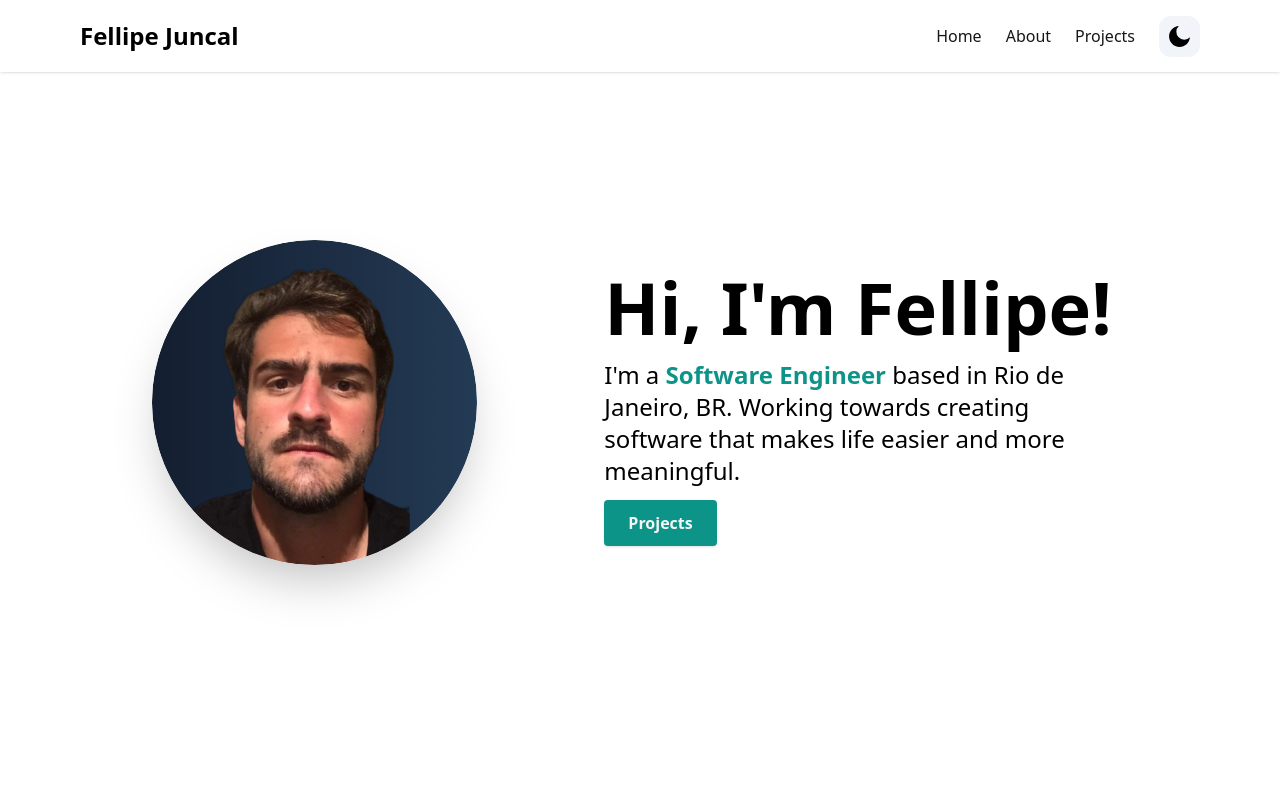
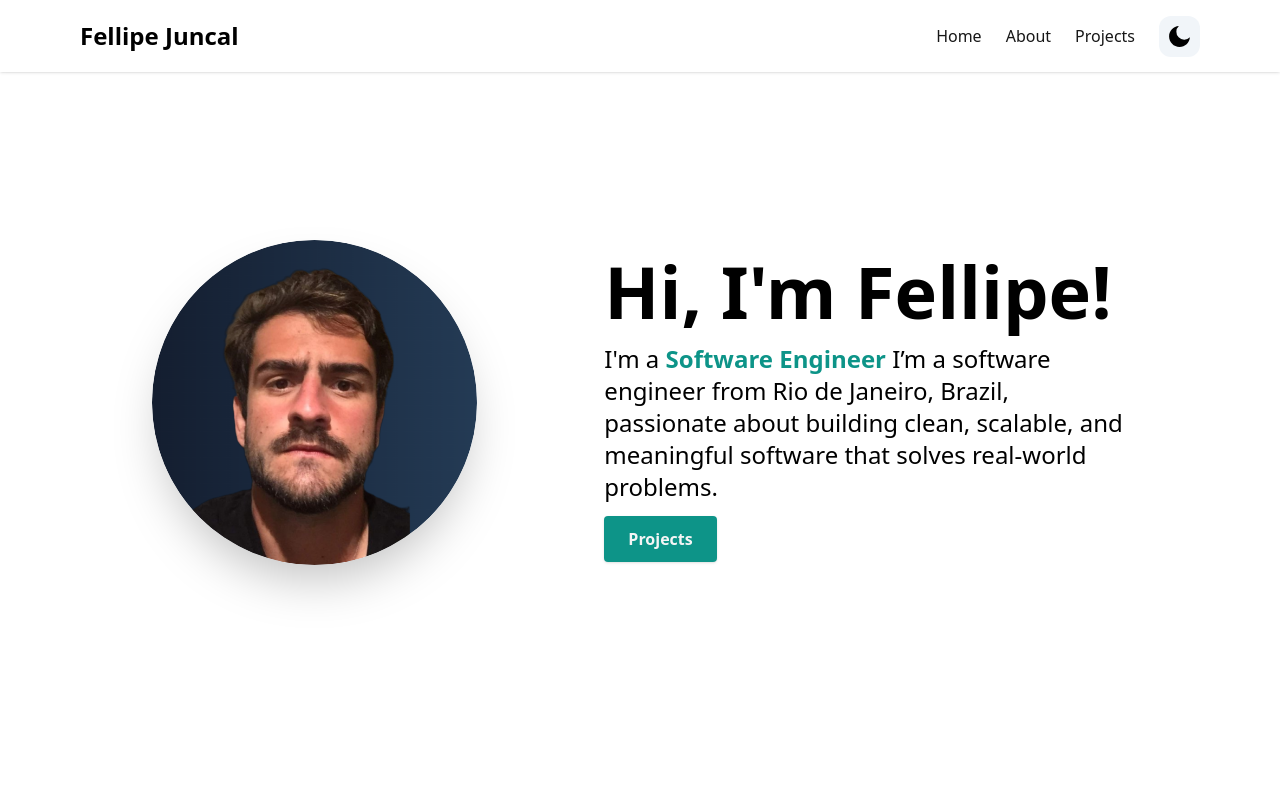
Before and after one commit to fjuncal/juncal-portifolio, a Next.js app: page / in a window 1280 px wide. Shown: the top 800 px of the page. Built offline with nearby package versions, Linux system fonts and the light colour scheme.

Commit message:
Adding better description and adding a cursor pointer in button

```diff
--- a/components/HeroSection.tsx
+++ b/components/HeroSection.tsx
@@ -26,12 +26,13 @@ const HeroSection = () => {
             <span className="font-semibold text-teal-600">
               Software Engineer{" "}
             </span>
-            based in Rio de Janeiro, BR. Working towards creating software that
-            makes life easier and more meaningful.
+            I’m a software engineer from Rio de Janeiro, Brazil, passionate
+            about building clean, scalable, and meaningful software that solves
+            real-world problems.
           </p>
           <Link
             to="projects"
-            className="text-neutral-100 font-semibold px-6 py-3 bg-teal-600 rounded shadow hover:bg-teal-700"
+            className="text-neutral-100 font-semibold px-6 py-3 bg-teal-600 rounded shadow hover:bg-teal-700 hover:cursor-pointer"
             activeClass="active"
             spy={true}
             smooth={true}
```
